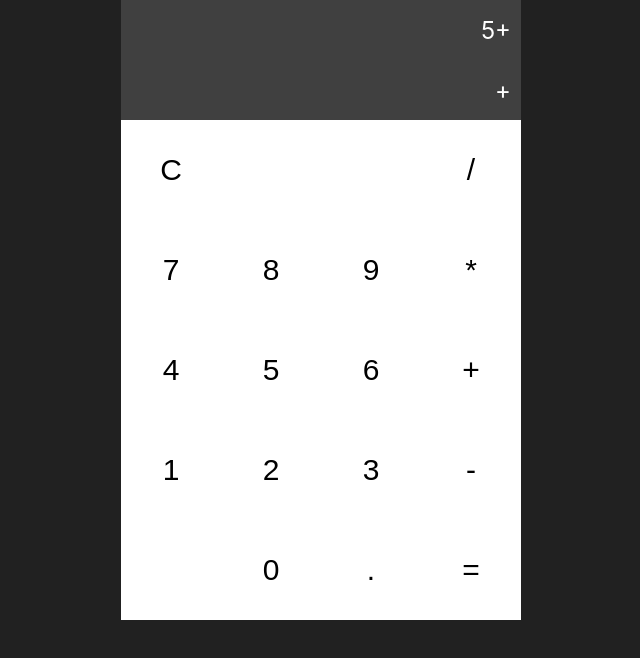
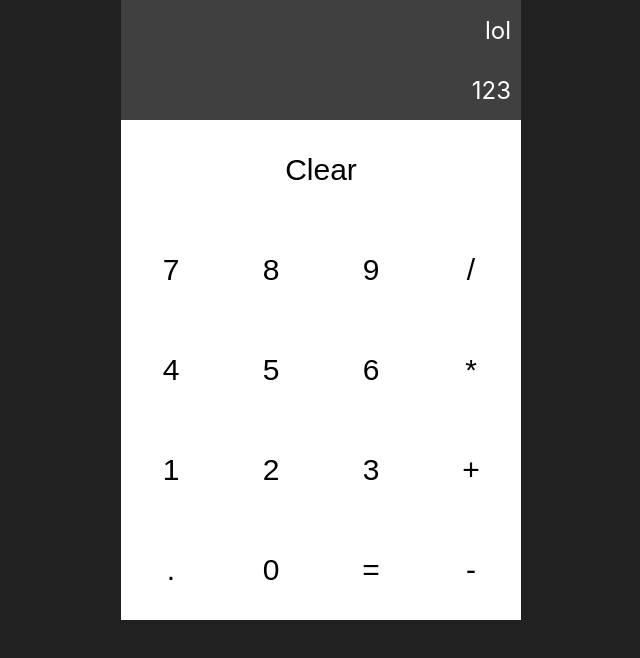
Before and after one commit to vipulchodankar/react-calculator, a React (Create React App) app: page / in a window 1280 px wide. Shown: the top 658 px of the page, without its empty margins (319-959 px from the left). Built offline with nearby package versions, Linux system fonts and the light colour scheme.

Commit message:
Changed Layout

```diff
--- a/src/App.js
+++ b/src/App.js
@@ -2,23 +2,57 @@ import React, { Component } from 'react';
 import './App.scss';
 
 import Display from './components/Display'
-import Buttons from './components/Buttons'
+import Button from './components/Button'
+import ClearButton from './components/ClearButton'
 
 class App extends Component {
   constructor(props) {
     super(props);
 
     this.state = {
-      history : '',
+      history : 'lol',
+      currentOperation: '123'
+    }
+
+    this.append = this.append.bind(this);
+    this.handleClear = this.handleClear.bind(this);
+  }
+
+  append() {
+
+  }
+
+  handleClear() {
+    alert("CLICKED");
+    this.setState({
+      history: ' ',
       currentOperation: ''
-    }
+    });
   }
 
   render() {
     return (
       <div className="App">
-        <Display />
-        <Buttons />
+        <Display history={this.state.history} currentOperation={this.state.currentOperation}/>
+        <div className="buttons-container">
+          <ClearButton handleClear={this.handleClear}>Clear</ClearButton>
+          <Button>7</Button>
+          <Button>8</Button>
+          <Button>9</Button>
+          <Button>/</Button>
+          <Button>4</Button>
+          <Button>5</Button>
+          <Button>6</Button>
+          <Button>*</Button>
+          <Button>1</Button>
+          <Button>2</Button>
+          <Button>3</Button>
+          <Button>+</Button>
+          <Button>.</Button>
+          <Button>0</Button>
+          <Button>=</Button>
+          <Button>-</Button>
+        </div>
       </div>
     )
   }
--- a/src/App.scss
+++ b/src/App.scss
@@ -13,3 +13,50 @@ body {
   width: 400px;
   margin: auto;
 }
+
+@media only screen and (max-width: 550px) {
+  .App{
+    width: 100vw;
+  }
+}
+
+.buttons-container {
+  margin: 0 auto;
+  // width: 420px;
+  background: #fff;
+  display: grid;
+  grid-template-columns: repeat(4, 100px);
+  grid-template-rows: repeat(5, 100px);
+
+  button {
+      outline: none;
+      border: none;
+      user-select: none;
+      background: #fff;
+      font-size: 30px;
+  }
+
+  button:hover {
+      background: #aaa;
+      transition: all 0.3s ease-in-out;
+      cursor: pointer;
+  }
+}
+
+@media only screen and (max-width: 550px) {
+  .buttons-container{
+      position: fixed;
+      bottom: 0;
+      width: 100vw;
+      grid-template-columns: repeat(4, 1fr);
+      grid-template-rows: repeat(5, 100px);
+  }
+}
+
+@media only screen and (min-width: 1366px) {
+  .buttons-container {
+      button {
+          font-size: 36px;
+      }
+  }
+}
--- /dev/null
+++ b/src/components/Button.js
@@ -0,0 +1,14 @@
+import React from 'react'
+import './Button.scss'
+
+const isOperator = value => {
+    return !isNaN(value) || value === "." || value === "="
+}
+
+const Button = props => (
+    <button>
+        { props.children }
+    </button>
+)
+
+export default Button;
--- /dev/null
+++ b/src/components/Button.scss
@@ -0,0 +1,4 @@
+.clear-button {
+    grid-column: 1 / span 4;
+    text-align: center;
+}
--- a/src/components/Buttons.js
+++ /dev/null
@@ -1,121 +0,0 @@
-import React, { Component } from 'react'
-import './Buttons.scss'
-
-class Buttons extends Component {
-    constructor(props) {
-        super(props);
-
-    }
-
-    render() {
-
-        const buttons = [
-            {
-                id: "clear",
-                text: "C",
-                type: "clear"
-            },
-            {
-                id: "empty1",
-                text: " ",
-                type: "empty"
-            },
-            {
-                id: "empty2",
-                text: " ",
-                type: "empty"
-            },
-            {
-                id: "divide",
-                text: "/",
-                type: "operator"
-            },
-            {
-                id: "seven",
-                text: "7",
-                type: "number"
-            },
-            {
-                id: "eight",
-                text: "8",
-                type: "number"
-            },
-            {
-                id: "nine",
-                text: "9",
-                type: "number"
-            },
-            {
-                id: "multiply",
-                text: "*",
-                type: "operator"
-            },
-            {
-                id: "four",
-                text: "4",
-                type: "number"
-            },
-            {
-                id: "five",
-                text: "5",
-                type: "number"
-            },
-            {
-                id: "six",
-                text: "6",
-                type: "number"
-            },
-            {
-                id: "add",
-                text: "+",
-                type: "operator"
-            },
-            {
-                id: "one",
-                text: "1",
-                type: "number"
-            },
-            {
-                id: "two",
-                text: "2",
-                type: "number"
-            },
-            {
-                id: "three",
-                text: "3",
-                type: "number"
-            },
-            {
-                id: "subtract",
-                text: "-",
-                type: "operator"
-            },
-            {
-                id: "empty3",
-                text: " ",
-                type: "empty"
-            },
-            {
-                id: "zero",
-                text: "0",
-                type: "number"
-            },
-            {
-                id: "decimal",
-                text: ".",
-                type: "number"
-            },
-            {
-                id: "equals",
-                text: "=",
-                type: "operator"
-            }
-        ];
-
-        return (
-            <div className="buttons-container"> { buttons.map((button) => ( <button key={button.id} id={button.id} type={button.type}>{button.text}</button> )) } </div>
-        )
-    }
-}
-
-export default Buttons;
--- a/src/components/Buttons.scss
+++ /dev/null
@@ -1,21 +0,0 @@
-.buttons-container {
-    margin: 0 auto;
-    width: 400px;
-    display: grid;
-    grid-template-columns: repeat(4, 100px);
-    grid-template-rows: repeat(5, 100px);
-
-    button {
-        outline: none;
-        border: none;
-        user-select: none;
-        background: #fff;
-        font-size: 30px;
-    }
-
-    button:hover {
-        background: #aaa;
-        transition: all 0.3s ease-in-out;
-        cursor: pointer;
-    }
-}
--- /dev/null
+++ b/src/components/ClearButton.js
@@ -0,0 +1,10 @@
+import React from 'react'
+import './Button.scss'
+
+const ClearButton = props => (
+    <button onClick={props.handleClear}  className="clear-button">
+        { props.children }
+    </button>
+);
+
+export default ClearButton;
--- a/src/components/Display.js
+++ b/src/components/Display.js
@@ -1,19 +1,11 @@
-import React, { Component } from 'react'
+import React from 'react'
 import './Display.scss'
 
-class Display extends Component {
-    constructor(props) {
-        super(props);
-    }
-
-    render() {
-        return (
-            <div id="display-container">
-                <div id="history">5+</div>
-                <div id="display">+</div>
-            </div>
-        )
-    }
-};
+const Display = props => (
+    <div id="display-container">
+        <div id="history"> {props.history} </div>
+        <div id="display"> {props.currentOperation} </div>
+    </div>
+);
 
 export default Display;
--- a/src/components/Display.scss
+++ b/src/components/Display.scss
@@ -1,5 +1,5 @@
 #display-container {
-    height: 15vh;
+    height: 120px;
     display: flex;
     flex-direction: column;
     justify-content: space-around;
@@ -8,3 +8,12 @@
     padding-right: 10px;
     font-size: 24px;
 }
+
+@media only screen and (min-width: 1366px) {
+    #display-container {
+        padding-right: 20px;
+        height: 200px;
+        font-size: 30px;
+        margin-top: 15vh;
+    }
+}
```
